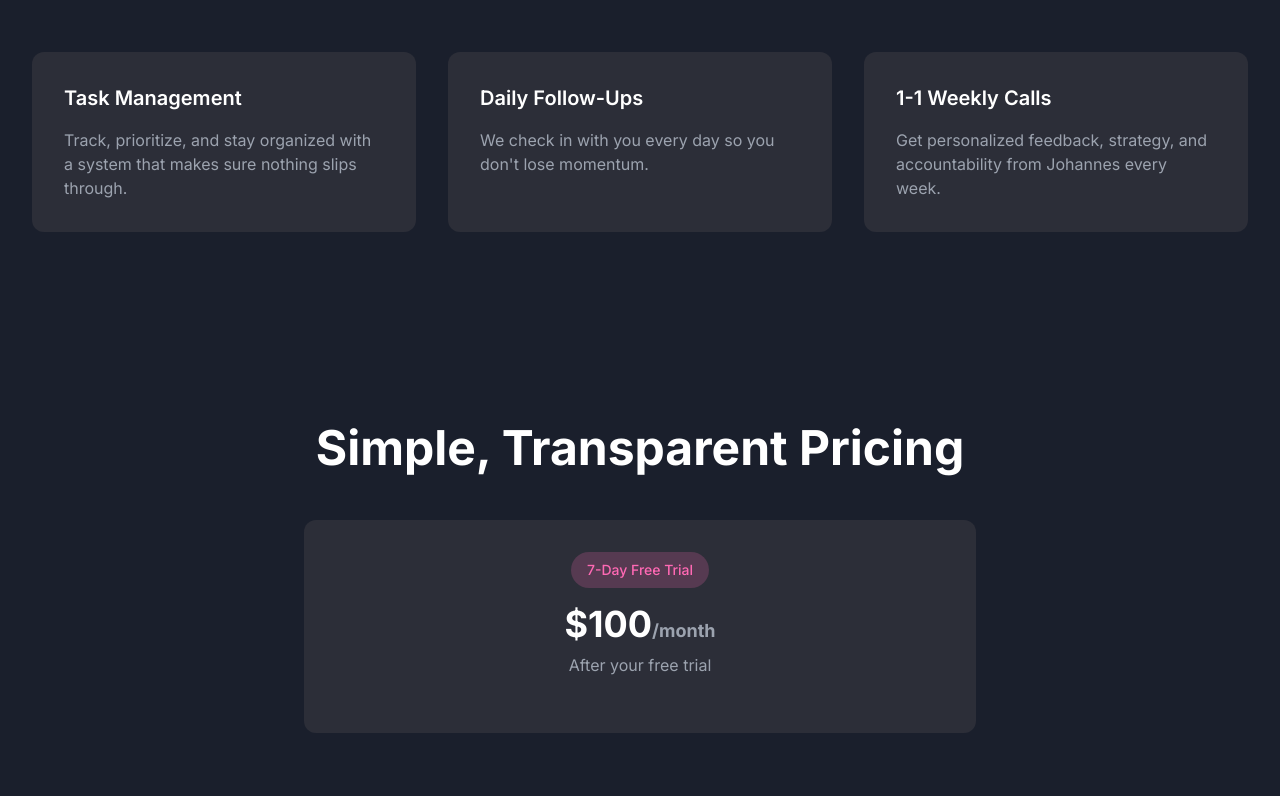
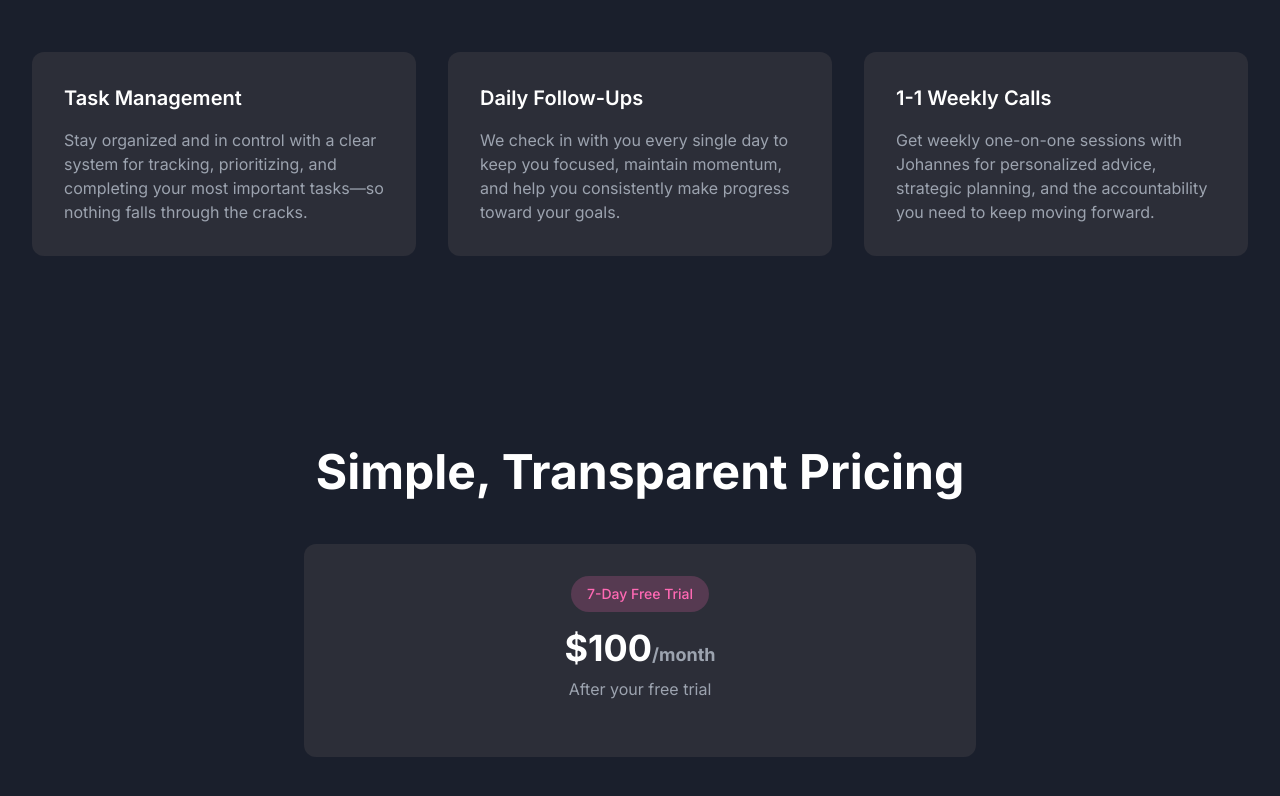
Before and after one commit to JohannesBorge/saasroyal, a Next.js app: page / in a window 1280 px wide. Shown: the part 847-1643 px from the top of the page. Built offline with nearby package versions, Linux system fonts and the light colour scheme.

Commit message:
Update What I Offer section descriptions

```diff
--- a/src/app/page.tsx
+++ b/src/app/page.tsx
@@ -54,19 +54,19 @@ export default function Home() {
             <div className="p-8 bg-[#2c2e38] rounded-xl animate-slide-up hover:shadow-[0_0_15px_rgba(255,105,180,0.5)] transition-shadow duration-300">
               <h3 className="text-xl font-semibold mb-4">Task Management</h3>
               <p className="text-gray-400">
-                Track, prioritize, and stay organized with a system that makes sure nothing slips through.
+              Stay organized and in control with a clear system for tracking, prioritizing, and completing your most important tasks—so nothing falls through the cracks.
               </p>
             </div>
             <div className="p-8 bg-[#2c2e38] rounded-xl animate-slide-up hover:shadow-[0_0_15px_rgba(255,105,180,0.5)] transition-shadow duration-300" style={{ animationDelay: '0.2s' }}>
               <h3 className="text-xl font-semibold mb-4">Daily Follow-Ups</h3>
               <p className="text-gray-400">
-                We check in with you every day so you don't lose momentum.
+              We check in with you every single day to keep you focused, maintain momentum, and help you consistently make progress toward your goals.
               </p>
             </div>
             <div className="p-8 bg-[#2c2e38] rounded-xl animate-slide-up hover:shadow-[0_0_15px_rgba(255,105,180,0.5)] transition-shadow duration-300" style={{ animationDelay: '0.4s' }}>
               <h3 className="text-xl font-semibold mb-4">1-1 Weekly Calls</h3>
               <p className="text-gray-400">
-                Get personalized feedback, strategy, and accountability from Johannes every week.
+              Get weekly one-on-one sessions with Johannes for personalized advice, strategic planning, and the accountability you need to keep moving forward.
               </p>
             </div>
           </div>
```
